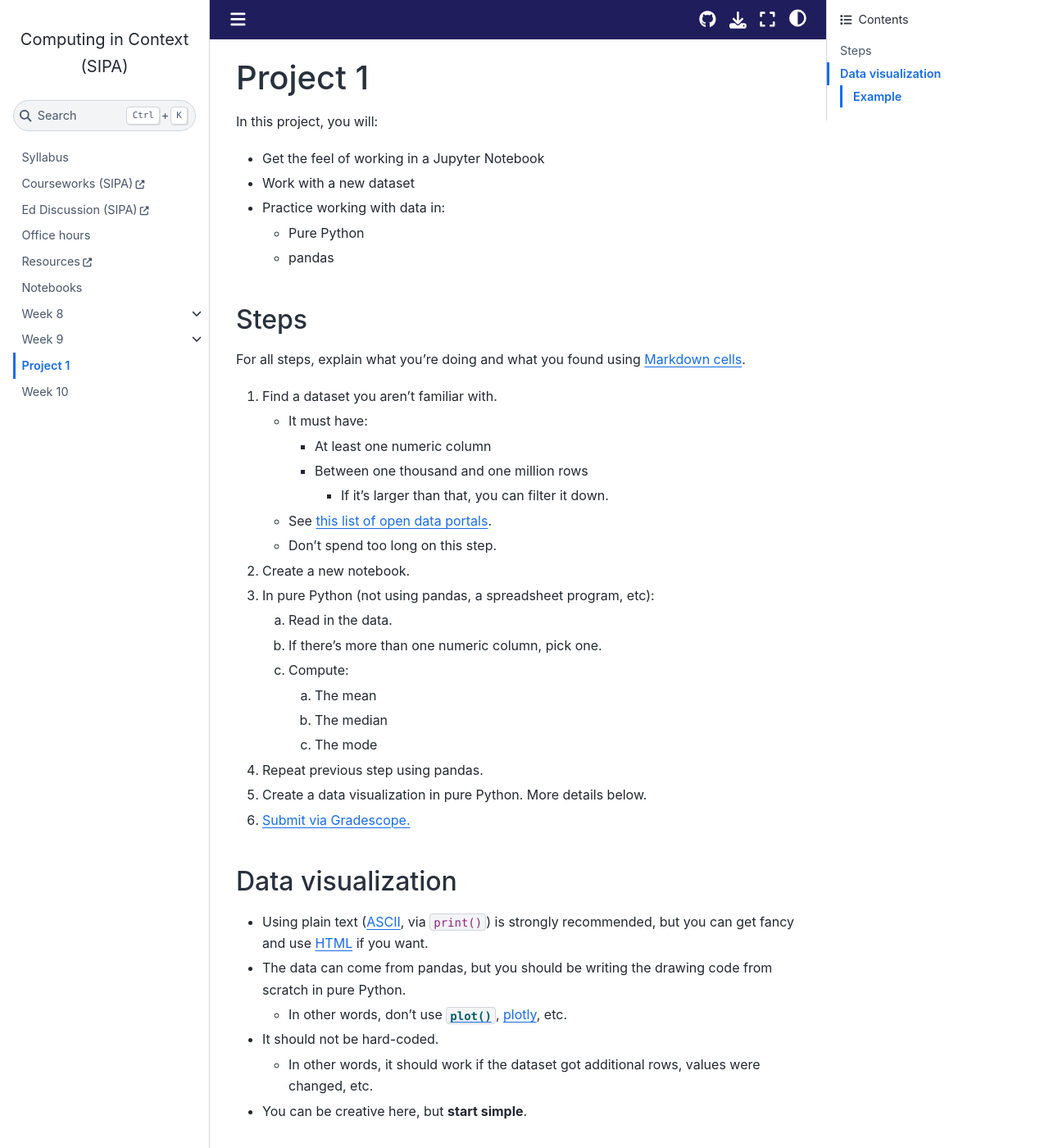
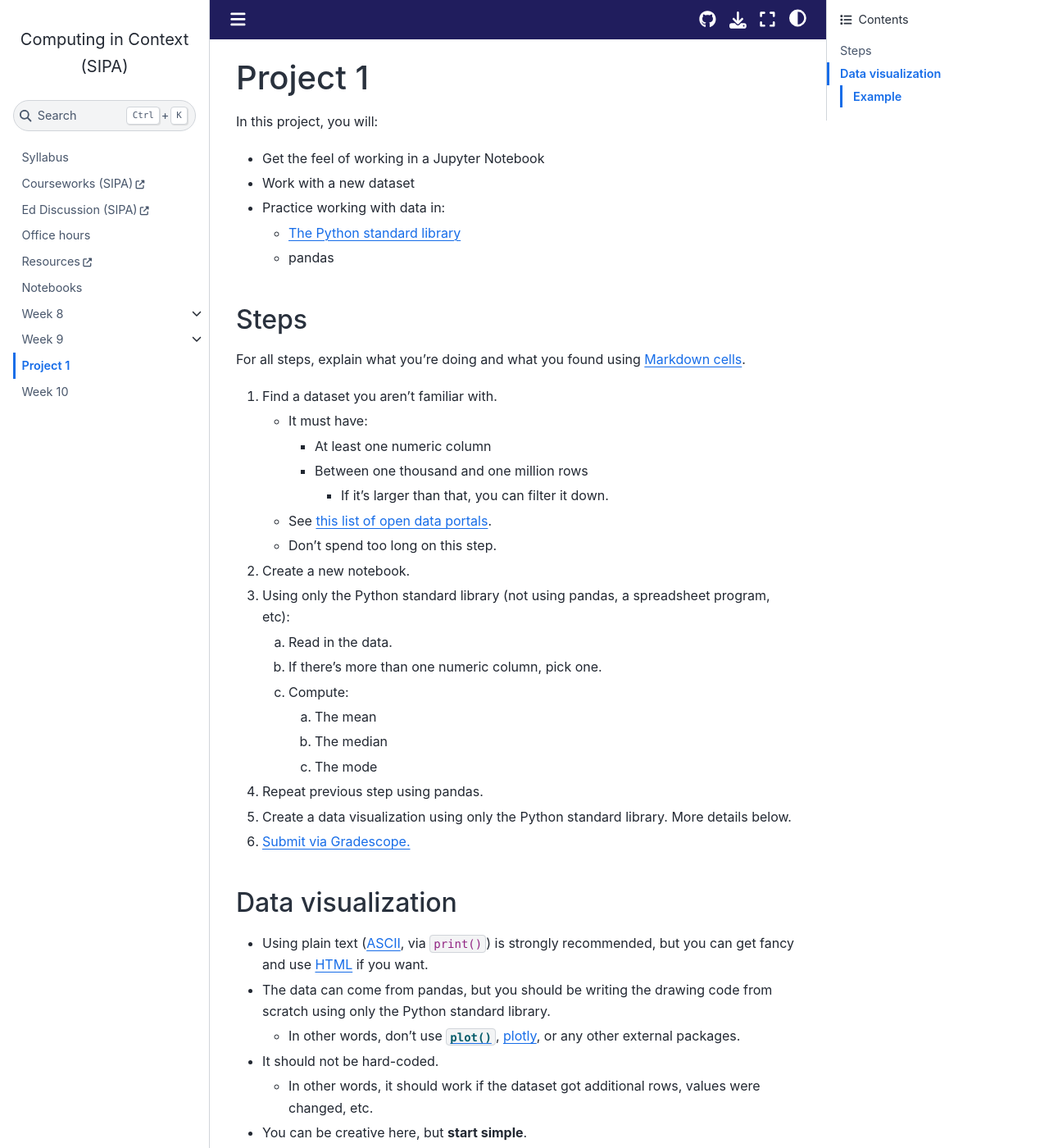
Before and after one commit to afeld/computing-in-context, a Jupyter Book: the page built from project_1.md, in a window 1280 px wide and 1400 px high. Shown: the whole window at 82% size. Built offline with Jupyter Book 1.0.4 settings and Sphinx 7.4.7 and the Sphinx Book theme 1.1.4, drawn with Linux system fonts in a browser that asks for light colours.

Commit message:
change "pure Python" to "only the Python standard library"
Best to not make up terms.

```diff
--- a/project_1.md
+++ b/project_1.md
@@ -5,7 +5,7 @@ In this project, you will:
 - Get the feel of working in a Jupyter Notebook
 - Work with a new dataset
 - Practice working with data in:
-  - Pure Python
+  - [The Python standard library](https://docs.python.org/3/library/index.html)
   - pandas
 
 ## Steps
@@ -20,7 +20,7 @@ For all steps, explain what you're doing and what you found using [Markdown cell
    - See [this list of open data portals](https://python-public-policy.afeld.me/en/columbia/final_project/resources.html#open-data-portals).
    - Don't spend too long on this step.
 1. Create a new notebook.
-1. In pure Python (not using pandas, a spreadsheet program, etc):
+1. Using only the Python standard library (not using pandas, a spreadsheet program, etc):
    1. Read in the data.
    1. If there's more than one numeric column, pick one.
    1. Compute:
@@ -28,14 +28,14 @@ For all steps, explain what you're doing and what you found using [Markdown cell
       - The median
       - The mode
 1. Repeat previous step using pandas.
-1. Create a data visualization in pure Python. More details below.
+1. Create a data visualization using only the Python standard library. More details below.
 1. [Submit via Gradescope.](https://courseworks2.columbia.edu/courses/207091/assignments/1345872)
 
 ## Data visualization
 
 - Using plain text ([ASCII](https://www.techtarget.com/whatis/definition/ASCII-American-Standard-Code-for-Information-Interchange), via `print()`) is strongly recommended, but you can get fancy and use [HTML](https://mkonicek.medium.com/simple-tip-how-to-use-html-in-jupyter-notebook-eef14e81dbc5) if you want.
-- The data can come from pandas, but you should be writing the drawing code from scratch in pure Python.
-  - In other words, don't use [`plot()`](https://pandas.pydata.org/docs/reference/api/pandas.DataFrame.plot.html), [plotly](https://plotly.com/python/), etc.
+- The data can come from pandas, but you should be writing the drawing code from scratch using only the Python standard library.
+  - In other words, don't use [`plot()`](https://pandas.pydata.org/docs/reference/api/pandas.DataFrame.plot.html), [plotly](https://plotly.com/python/), or any other external packages.
 - It should not be hard-coded.
   - In other words, it should work if the dataset got additional rows, values were changed, etc.
 - You can be creative here, but **start simple**.
```
Also changed, not shown: lab_8.ipynb, lecture_16.ipynb.
